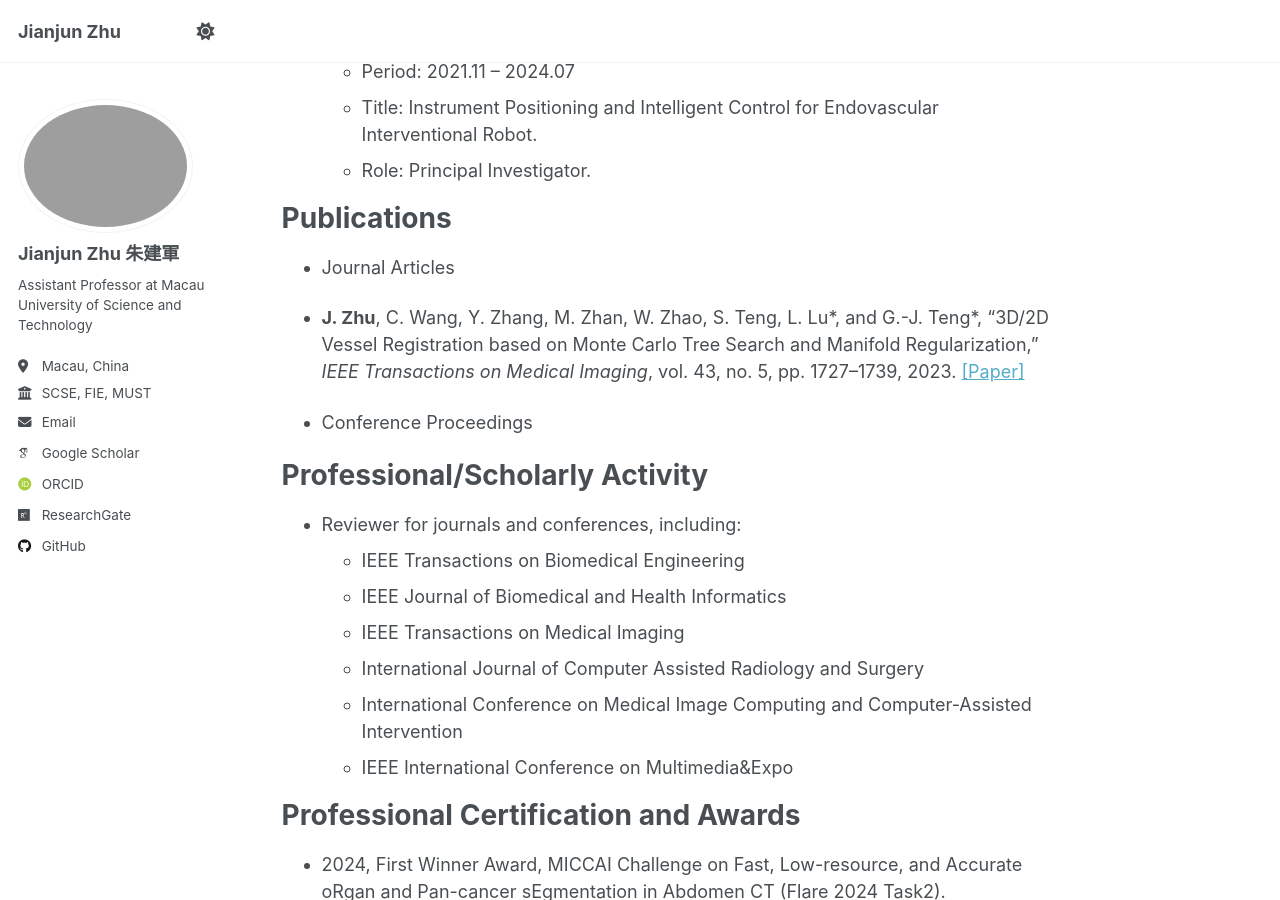
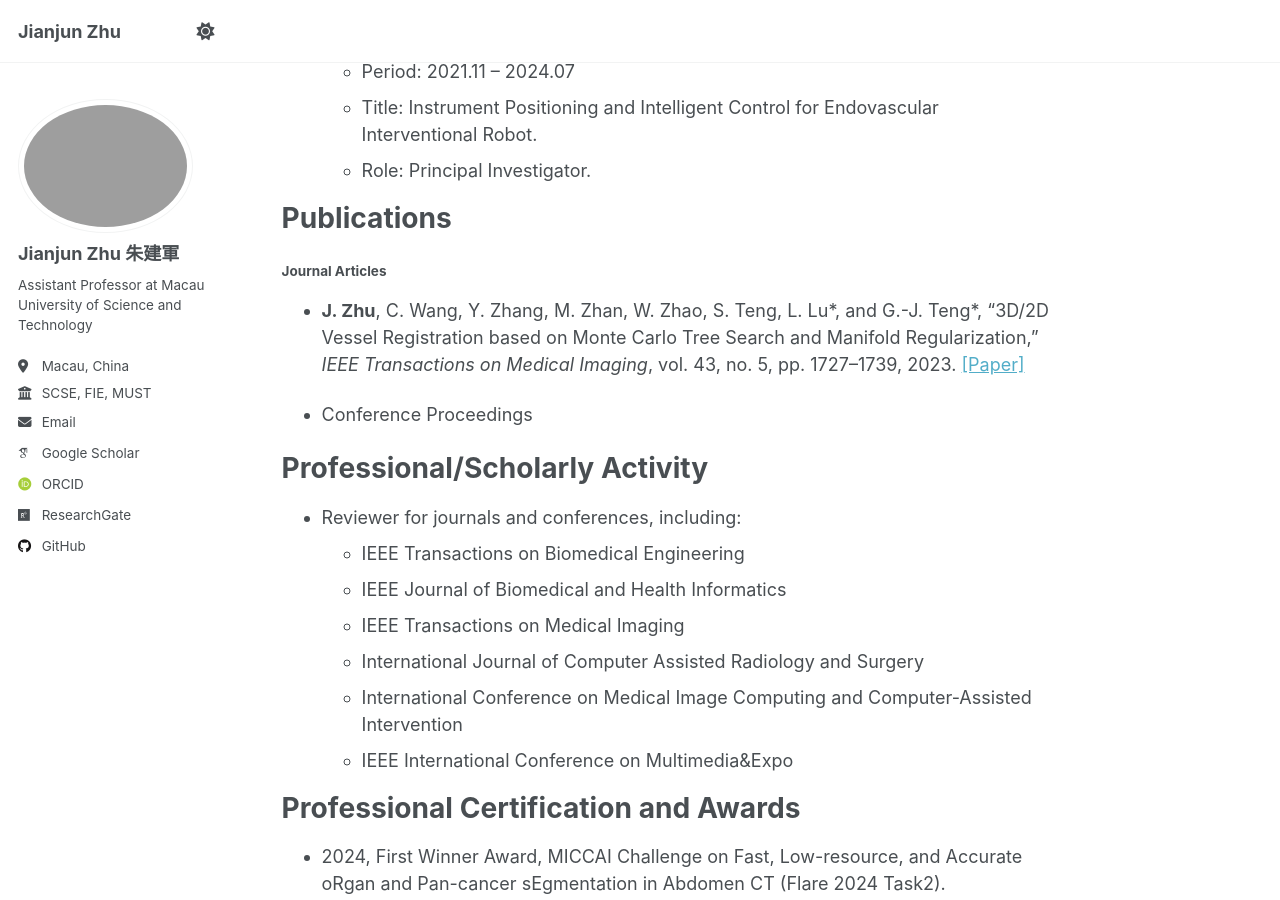
Before and after one commit to JianjunZhu/JianjunZhu.github.io, a Jekyll site: the page built from _pages/about.md, in a window 1280 px wide and 900 px high, scrolled down 1324 px. Built offline with Jekyll 4.4.1, drawn with Linux system fonts in a browser that asks for light colours; some web fonts are replaced; a script that is not in the unit is left out.

```diff
--- a/_pages/about.md
+++ b/_pages/about.md
@@ -60,7 +60,8 @@ Research Grants
 
 Publications
 ======
-* Journal Articles
+
+#### Journal Articles
 
 - **J. Zhu**, C. Wang, Y. Zhang, M. Zhan, W. Zhao, S. Teng, L. Lu\*, and G.-J. Teng\*, “3D/2D Vessel Registration based on Monte Carlo Tree Search and Manifold Regularization,” *IEEE Transactions on Medical Imaging*, vol. 43, no. 5, pp. 1727–1739, 2023. [[Paper]](https://ieeexplore.ieee.org/document/10375552)
 
```
